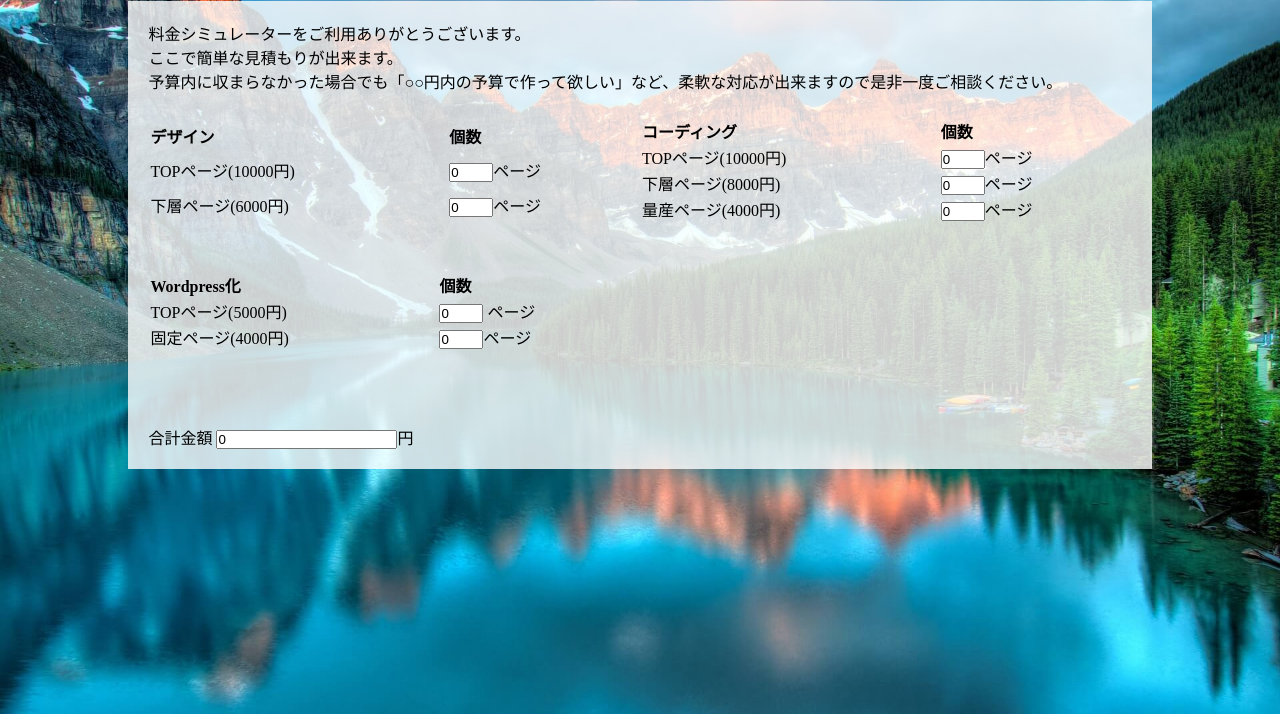
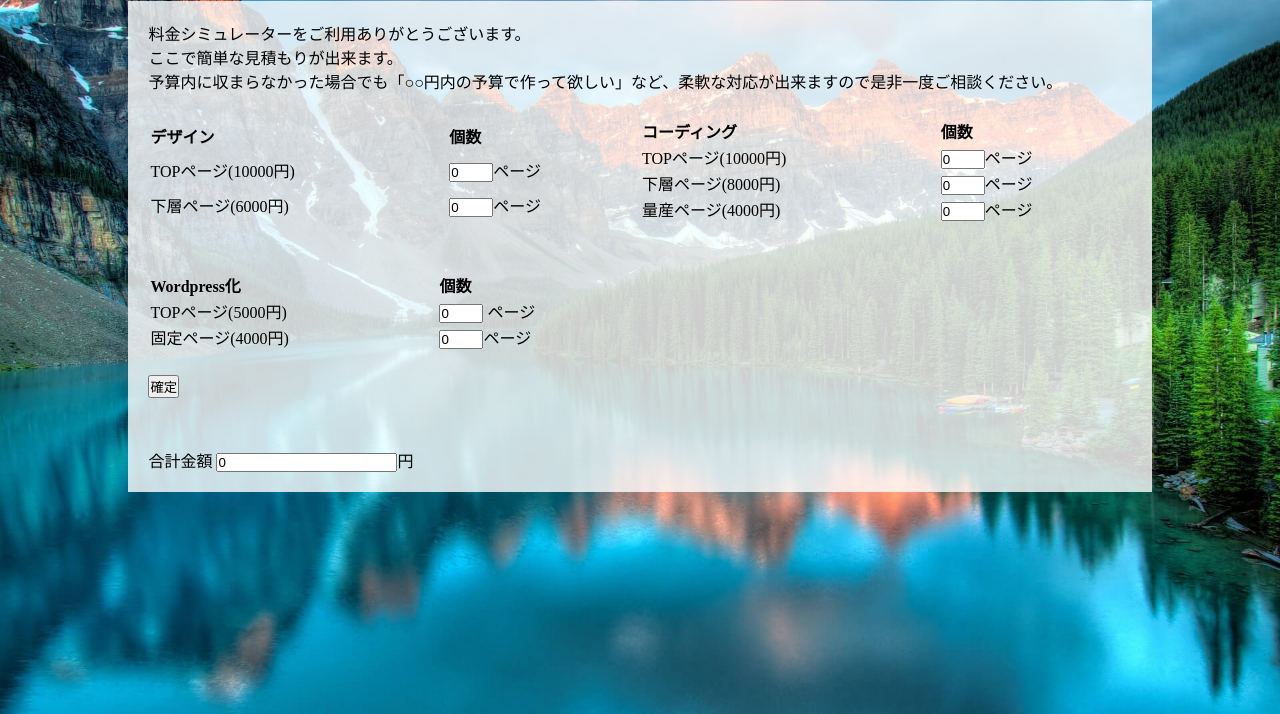
Before and after one commit to ShoheiGit/fee, a plain HTML site: page index.html in a window 1280 px wide. Shown: the part 86-800 px from the top of the page. Drawn offline with Linux system fonts and the light colour scheme.

Commit message:
Add files via upload

```diff
--- a/index.html
+++ b/index.html
@@ -92,6 +92,10 @@
 
             </div>
 
+            <div class="kakutei">
+                <button>確定</button>
+            </div>
+
             <div class="goukei">
                 <tr>
                     <th>合計金額</th>
```
